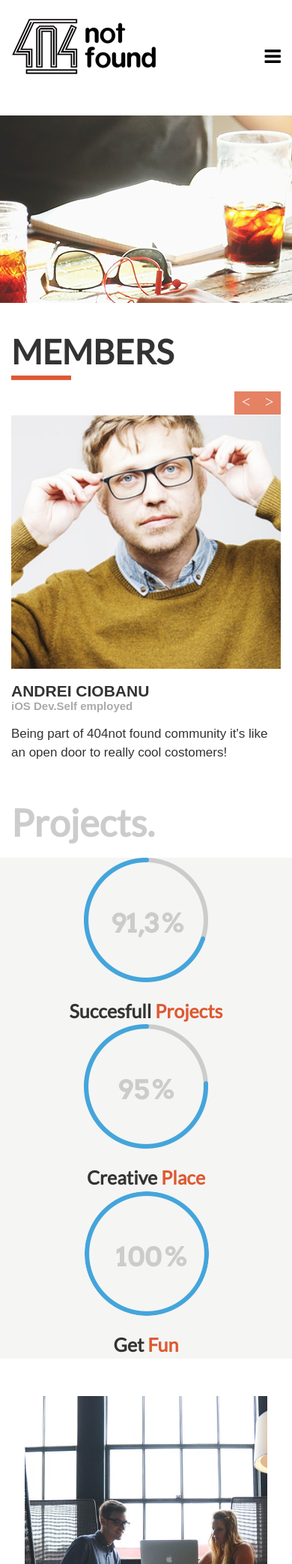
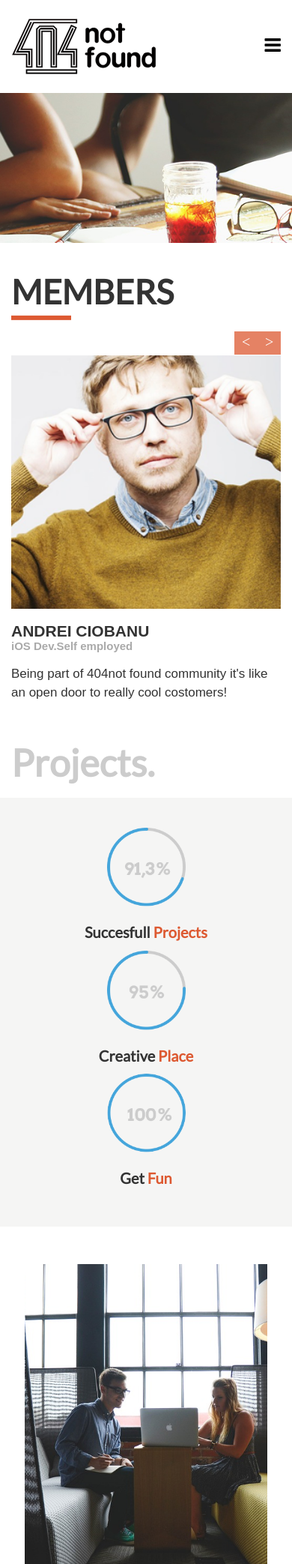
Before and after one commit to 404md/www, a web app: file members/index.html in a window 390 px wide; the page is wider, and only the part inside the window is pictured. Shown: the top 2086 px of that part at 75% size. Run offline with its HTML, style and script files only (its server is not run), Linux system fonts and the light colour scheme; some libraries are stand-ins or nearby versions.

Commit message:
#404 Contact + bg size + members responsive +small changes (#4)
* bg picture become smaller

* Contact + bg size + members responsive +small changes

```diff
--- a/css/index.css
+++ b/css/index.css
@@ -103,21 +108,22 @@ body {
   clear: both; }
 
 .image {
-  height: 250px; }
+  height: 200px; }
   .image .image-amentities {
     background-image: url(../images/amenitis.png);
     background-position: center;
     background-size: cover;
-    height: 250px; }
+    height: 200px; }
   .image .image-contact {
     background-image: url(../images/contact.png);
     background-size: cover;
-    height: 250px; }
+    background-position: 20% 16%;
+    height: 200px; }
   .image .image-members {
     background-image: url(../images/members.png);
-    background-position: center;
+    background-position: 20% 80%;
     background-size: cover;
-    height: 250px; }
+    height: 200px; }
 
 .text-anvio {
   font-family: 'Lato', sans-serif;
@@ -334,10 +340,12 @@ body {
   color: #aaaaaa;
   font-size: 15px; }
 
+.wrapper.members .container .our-members.slick-slider {
+  margin-right: -30px; }
 .wrapper.members .container .our-members .slick-prev {
   top: -20px;
   left: auto;
-  right: 42px; }
+  right: 72px; }
   .wrapper.members .container .our-members .slick-prev:before {
     content: '<';
     background: #dd5931;
@@ -346,15 +354,13 @@ body {
     padding: 2px 10px 10px 10px; }
 .wrapper.members .container .our-members .slick-next {
   top: -20px;
-  right: 11px; }
+  right: 41px; }
   .wrapper.members .container .our-members .slick-next:before {
     content: '>';
     background: #dd5931;
     color: white;
     text-align: left;
     padding: 2px 10px 10px 10px; }
-.wrapper.members .container .our-members .slick-list {
-  margin-right: -30px; }
 .wrapper.members .container .our-members .slick-list .member-info {
   margin-right: 30px; }
   .wrapper.members .container .our-members .slick-list .member-info .member-pic img {
@@ -372,14 +378,16 @@ body {
   background: #f5f5f4;
   min-height: 300px; }
   .projects .container .display-flex {
-    min-height: 300px; }
+    min-height: 300px;
+    padding-top: 40px;
+    padding-bottom: 40px; }
     .projects .container .display-flex .project-block {
       width: 300px;
       text-align: center;
       margin: auto; }
       .projects .container .display-flex .project-block .text-anvio {
-        margin-bottom: 0;
-        margin-top: 20px; }
+        margin-top: 20px;
+        margin-bottom: 10px; }
 
 .case-study {
   min-height: 500px; }
@@ -437,7 +445,7 @@ body {
     .main-nav .container .nav-top .navt .icon {
       float: right;
       display: inline-block;
-      line-height: 150px; }
+      line-height: 120px; }
     .main-nav .container .nav-top .navt.responsive {
       float: none;
       clear: both;
@@ -497,7 +505,18 @@ body {
     width: 100%;
     text-align: center; }
     .case-study .container .right-block .right-info {
-      width: 100%; } }
+      width: 100%; }
+
+  .projects {
+    min-height: 200px; }
+    .projects .container .display-flex {
+      min-height: 200px; }
+      .projects .container .display-flex .project-block {
+        width: 210px; }
+        .projects .container .display-flex .project-block img {
+          width: 50%; }
+        .projects .container .display-flex .project-block .text-anvio {
+          font-size: 20px; } }
 @media (max-width: 639px) {
   .wrapper .main-block {
     min-height: 660px; }
--- a/index.html
+++ b/index.html
@@ -8,7 +8,7 @@
     <link rel="stylesheet" href="./css/index.css" type="text/css" />
     <link rel="stylesheet" href="https://maxcdn.bootstrapcdn.com/font-awesome/4.5.0/css/font-awesome.min.css" />
     <link rel="stylesheet" href="https://fonts.googleapis.com/css?family=Arvo:400,700" />
-    <link rel="stylesheet" href="https://fonts.googleapis.com/css?family=Arvo:700|Nunito+Sans" />
+    <link href="https://fonts.googleapis.com/css?family=Lato" rel="stylesheet">
     <!-- Google Tag Manager -->
     <script>(function(w,d,s,l,i){w[l]=w[l]||[];w[l].push({'gtm.start':
     new Date().getTime(),event:'gtm.js'});var f=d.getElementsByTagName(s)[0],
--- a/members/index.html
+++ b/members/index.html
@@ -168,7 +168,7 @@ height="0" width="0" style="display:none;visibility:hidden"></iframe></noscript>
                              from Europe and USA.
                          </p>
                          <p>
-                             Members of pur community are proud to be working with Fortune 500 customers from Europa and USA.
+                             Members of our community are proud to be working with Fortune 500 customers from Europa and USA.
                          </p>
                          <p>
                             Progects: Business, IT, Marketing, Design, Banking...
@@ -250,5 +250,6 @@ height="0" width="0" style="display:none;visibility:hidden"></iframe></noscript>
 <script type="text/javascript" src="//code.jquery.com/jquery-1.11.0.min.js"></script>
 <script type="text/javascript" src="//cdn.jsdelivr.net/jquery.slick/1.6.0/slick.min.js"></script>
 <script type="text/javascript" src="../members/js/members.js"></script>
+<script type="text/javascript" src="../js/main.js"></script>
 </body>
 </html>
--- a/members/js/members.js
+++ b/members/js/members.js
@@ -8,7 +8,7 @@
 
         responsive: [
             {
-                breakpoint: 1200,
+                breakpoint: 992,
                 settings: {
                     slidesToShow: 2,
                     slidesToScroll: 2,
--- a/scss/main.scss
+++ b/scss/main.scss
@@ -47,23 +47,24 @@ body {
 
 
 .image {
-  height: 250px;
+  height: 200px;
   .image-amentities {
     background-image: url(../images/amenitis.png);
     background-position: center;
     background-size: cover;
-    height: 250px;
+    height: 200px;
   }
   .image-contact {
     background-image: url(../images/contact.png);
     background-size: cover;
-    height: 250px;
+    background-position: 20% 16%;;
+    height: 200px;
   }
   .image-members {
     background-image: url(../images/members.png);
-    background-position: center;
+    background-position: 20% 80%;;
     background-size: cover;
-    height: 250px;
+    height: 200px;
   }
 }
 
@@ -80,7 +81,7 @@ body {
   min-height: 800px;
   &.main {
     .main-block {
-      background-image: linear-gradient(180deg, rgba(40, 35, 47, .90), rgba(0, 0, 0, .1)), url(../images/bg.jpg);
+      background-image: url(../images/bg.png);
       background-position: center;
       background-size: cover;
       position: relative;
@@ -128,7 +129,7 @@ body {
         top: 50%;
         transform: translateY(-50%);
         h1,h2 {
-          font-family: 'Arvo', serif;
+          font-family: 'Lato', sans-serif;
           font-size: 90px;
           letter-spacing: 1px;
           line-height: 60px;
--- a/scss/members.scss
+++ b/scss/members.scss
@@ -12,10 +12,13 @@
   &.members {
     .container {
       .our-members {
+        &.slick-slider {
+          margin-right: -30px;
+        }
         .slick-prev {
           top: -20px;
           left: auto;
-          right: 42px;
+          right: 72px;
           &:before {
             content:'<';
             background: #dd5931;
@@ -26,7 +29,7 @@
         }
         .slick-next {
           top: -20px;
-          right: 11px;
+          right: 41px;
           &:before {
             content:'>';
             background: #dd5931;
@@ -36,7 +39,7 @@
           }
         }
         .slick-list {
-          margin-right: -30px;
+          //margin-right: -30px;
           .member-info {
             margin-right: 30px;
             .member-pic {
@@ -69,13 +72,15 @@
   .container {
     .display-flex {
       min-height: 300px;
+      padding-top: 40px;
+      padding-bottom: 40px;
       .project-block {
         width: 300px;
         text-align: center;
         margin: auto;
         .text-anvio {
-          margin-bottom: 0;
           margin-top: 20px;
+          margin-bottom: 10px;
         }
       }
     }
--- a/scss/responsive.scss
+++ b/scss/responsive.scss
@@ -49,7 +49,7 @@
           .icon {
             float: right;
             display: inline-block;
-            line-height: 150px;
+            line-height: 120px;
           }
           &.responsive {
             float: none;
@@ -59,7 +59,7 @@
               right: 0;
               top: 0;
               position: absolute;
-              line-height: 150px;
+              line-height: 120px;
 
             }
             li {
@@ -142,6 +142,23 @@
         text-align: center;
         .right-info {
           width: 100%;
+        }
+      }
+    }
+  }
+  .projects {
+    min-height: 200px;
+    .container {
+      .display-flex {
+        min-height: 200px;
+        .project-block {
+          width: 210px;
+          img {
+            width: 50%;
+          }
+          .text-anvio {
+            font-size: 20px;
+          }
         }
       }
     }
```
Also changed, not shown: other parts of css/index.css (+28 -23 lines), contact/index.html (+22 -11 lines), scss/contact.scss (+28 -21 lines), images/bg.jpg (deleted), images/bg.png (added), 1 other file. Lines whose indentation alone changed are shown as unchanged.
